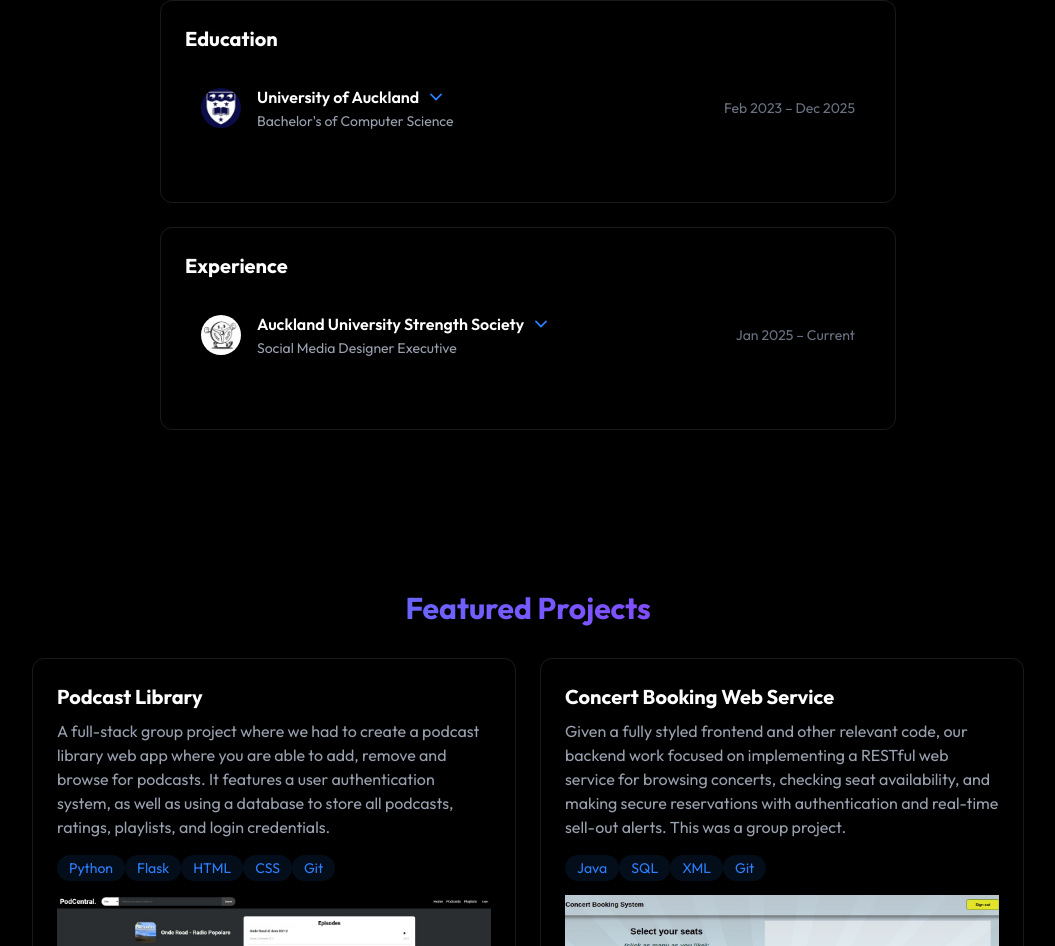
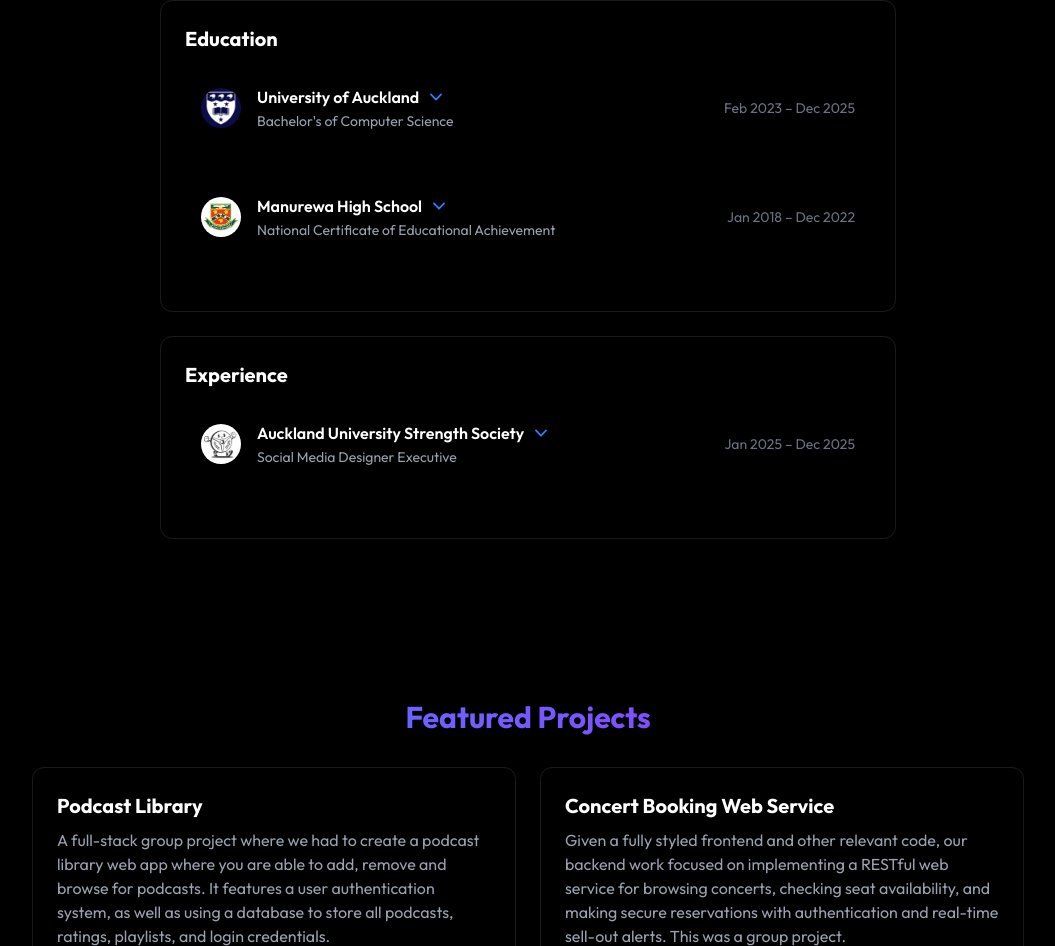
Before and after one commit to Bigmonterss/self-portfolio-project-2025, a React (Vite) app: page / in a window 1280 px wide. Shown: the part 1608-2554 px from the top of the page, without its empty margins (112-1167 px from the left). Built offline with nearby package versions, Linux system fonts and the light colour scheme.

Commit message:
UPDATE: updated the education section

```diff
--- a/src/components/sections/About.jsx
+++ b/src/components/sections/About.jsx
@@ -6,6 +6,7 @@ import { ExperienceItem } from '../ExperienceItem';
 import aussIcon from '../../assets/images/experience/auss/auss.jpg'
 import calisthenicsPoster from '../../assets/images/experience/auss/calisthenics.jpg'
 import duosnightPoster from '../../assets/images/experience/auss/1750676684574.jpg'
+import mhsLogo from '../../assets/images/mhslogo.jpg';
 
 
 export const About = () => {
@@ -107,15 +108,33 @@ export const About = () => {
                                 icon={
                                     <img
                                     src={uoaLogo}
-                                    alt="AUSS Logo"
+                                    alt="University of Auckland Logo"
                                     className="w-10 h-10 object-contain rounded-full"
                                     />
                                 }
                                 >
                                 <div className="text-gray-300 space-y-1">
-                                    <p><strong>Certificate of Achievement (A+)</strong> – COMPSCI 210, PHYSICS 140</p>
-                                    <p><strong>Relevant Coursework:</strong> Web Development, UX/UI, Data Strucures & Algorithms</p>
-                                    <p><strong>Activities:</strong> Exec of AUSS (Auckland University Strength Society), Member of UoA Esports Club, WDCC, SESA, and UOACS</p>
+                                    <p><strong>Certificate of Achievement (A+): </strong> COMPSCI 210, PHYSICS 140</p>
+                                    <p><strong>Relevant Coursework: </strong> Web Development, UX/UI, Data Strucures & Algorithms</p>
+                                    <p><strong>Activities: </strong> Exec of AUSS (Auckland University Strength Society), Member of UoA Esports Club, WDCC, SESA, and UOACS</p>
+                                </div>
+                            </ExperienceItem>
+                            <ExperienceItem
+                                title="Manurewa High School"
+                                role="National Certificate of Educational Achievement"
+                                date="Jan 2018 – Dec 2022"
+                                icon={
+                                    <img
+                                    src={mhsLogo}
+                                    alt="Manurewa High School Logo"
+                                    className="w-10 h-10 object-contain rounded-full"
+                                    />
+                                }
+                                >
+                                <div className="text-gray-300 space-y-1">
+                                    <p><strong>Qualifications: </strong> NCEA Level 1, 2 with Excellence Endorsement, NCEA Level 3 with Achieved</p>
+                                    <p><strong>Awards: </strong>Trophy Award Outstanding Contribution to the Creative Arts, Colberty Award for Endeavour in Physics - Trophy + $150</p>
+                                    <p><strong>Activities: </strong> Environmental Council, Year 9 Concert Band, Badminton</p>
                                 </div>
                             </ExperienceItem>
                         </div>
@@ -126,7 +145,7 @@ export const About = () => {
                             <ExperienceItem
                                 title="Auckland University Strength Society"
                                 role="Social Media Designer Executive"
-                                date="Jan 2025 – Current"
+                                date="Jan 2025 – Dec 2025"
                                 icon={
                                     <img
                                     src={aussIcon}
```
Also changed, not shown: src/assets/images/mhslogo.jpg (added).
